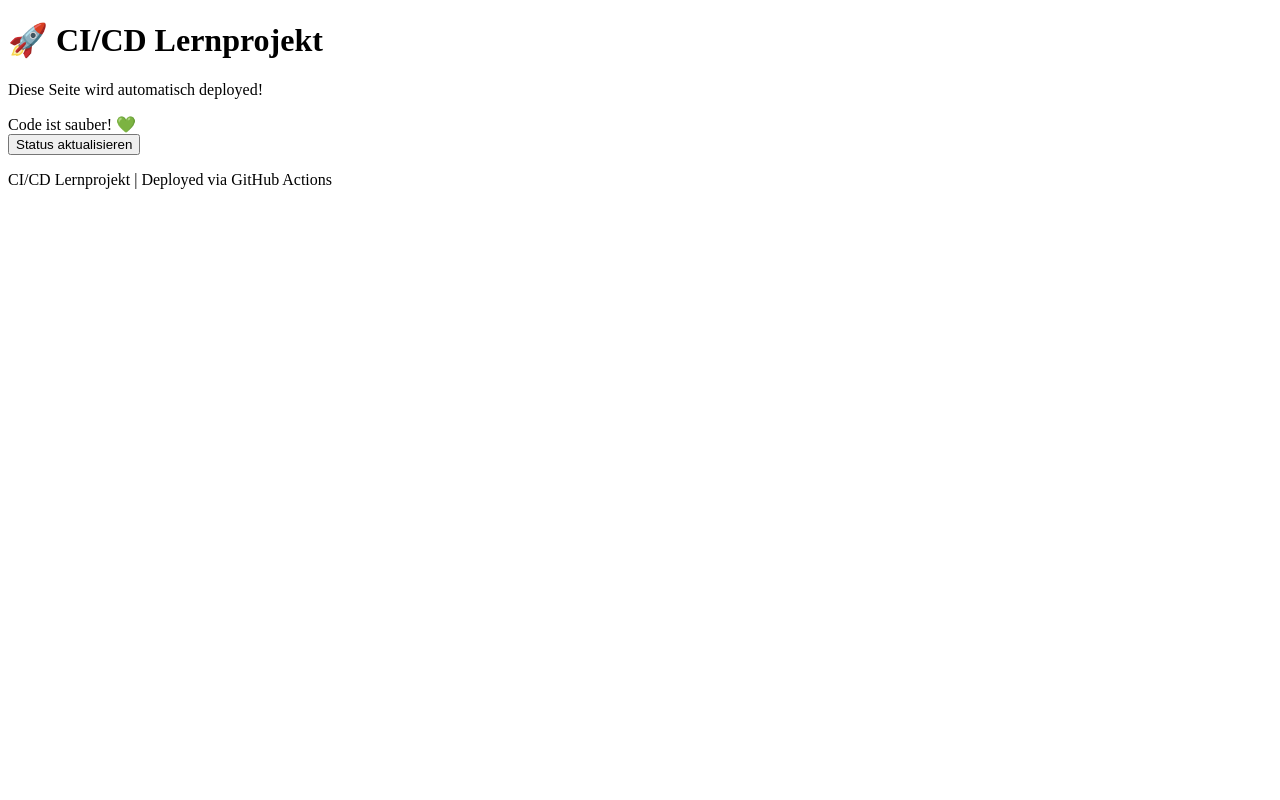
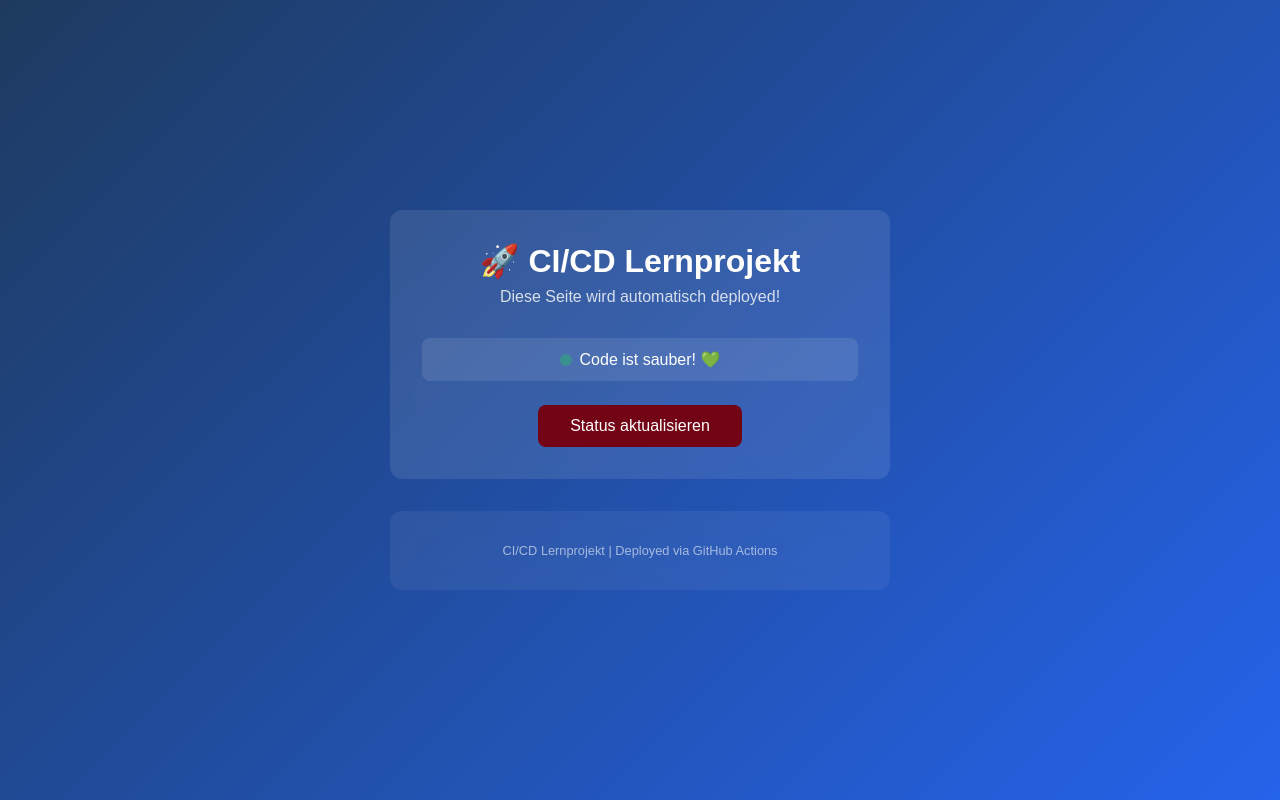
Before and after one commit to neo-wbs/ci_cd_web_test, a plain HTML site: page index.html in a window 1280 px wide. Drawn offline with Linux system fonts and the light colour scheme.

Commit message:
deploy: be1ea24007f57671ff766f2a12b3f7076ac4453c be1ea24007f57671ff766f2a12b3f7076ac4453c

```diff
--- /dev/null
+++ b/assets/index-CkGrociY.css
@@ -0,0 +1 @@
+*{box-sizing:border-box;margin:0;padding:0}body{color:#fff;background:linear-gradient(135deg,#1e3a5f,#2563eb);flex-direction:column;justify-content:center;align-items:center;min-height:100vh;font-family:Arial,sans-serif;display:flex}.container{text-align:center;-webkit-backdrop-filter:blur(10px);backdrop-filter:blur(10px);background:#ffffff1a;border-radius:12px;width:90%;max-width:500px;padding:2rem}footer{opacity:.6;text-align:center;-webkit-backdrop-filter:blur(10px);backdrop-filter:blur(10px);background:#ffffff1a;border-radius:12px;width:90%;max-width:500px;margin-top:2rem;padding:2rem;font-size:.8rem}h1{margin-bottom:.5rem;font-size:2rem}.subtitle{opacity:.8;margin-bottom:2rem}.status-card{background:#ffffff1a;border-radius:8px;justify-content:center;align-items:center;gap:.5rem;margin-bottom:1.5rem;padding:.75rem;display:flex}.status-dot{background:#22c55e;border-radius:50%;width:12px;height:12px;animation:2s infinite pulse}@keyframes pulse{0%,to{opacity:1}50%{opacity:.4}}button{color:#fff;cursor:pointer;background:#720416;border:none;border-radius:8px;padding:.75rem 2rem;font-size:1rem;transition:background .2s}button:hover{background:#1d4ed8}
--- a/index.html
+++ b/index.html
@@ -4,8 +4,8 @@
     <meta charset="UTF-8">
     <meta name="viewport" content="width=device-width, initial-scale=1.0">
     <title>CI/CD Lernprojekt</title>
-    <!-- <link rel="stylesheet" href="style.css"> für bug -->
-  <script type="module" crossorigin src="/ci_cd_web_test/assets/index-ehhDkB0n.js"></script>
+  <script type="module" crossorigin src="/ci_cd_web_test/assets/index-L12p8HTZ.js"></script>
+  <link rel="stylesheet" crossorigin href="/ci_cd_web_test/assets/index-CkGrociY.css">
 </head>
 <body>
     <div class="container">
```
Also changed, not shown: assets/index-L12p8HTZ.js (renamed from assets/index-ehhDkB0n.js).
